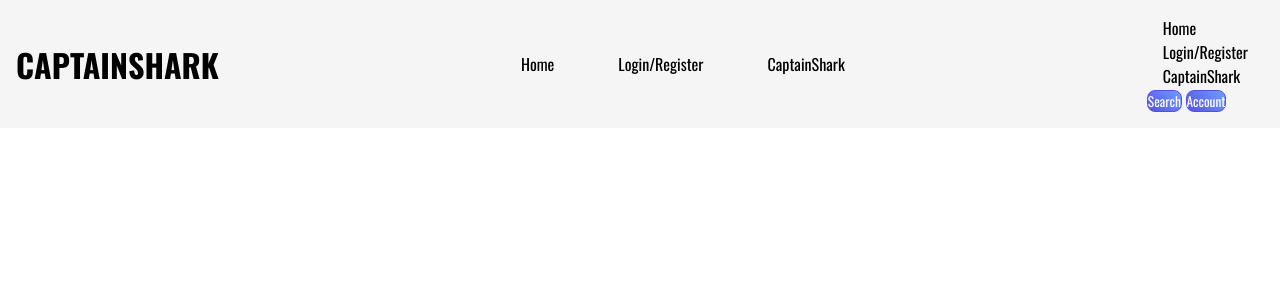
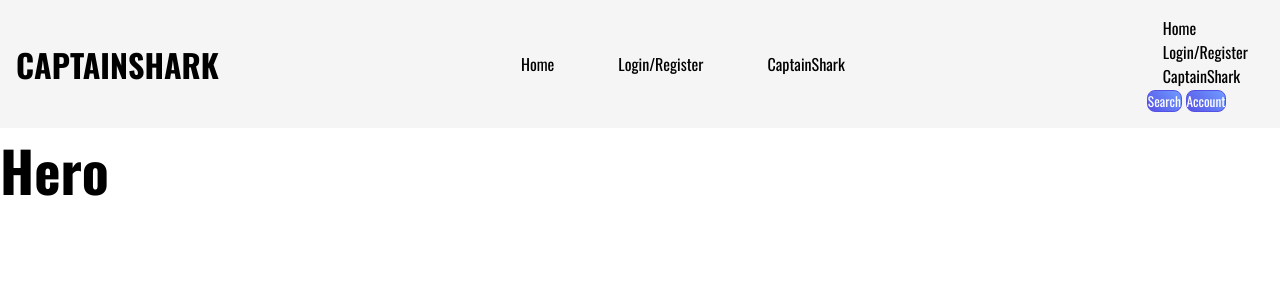
Before and after one commit to Slicorish/CaptainSharkMainPg, a React (Create React App) app: page / in a window 1280 px wide. Shown: the top 300 px of the page. Built offline with nearby package versions, Linux system fonts and the light colour scheme.

Commit message:
Update App.js

```diff
--- a/src/App.js
+++ b/src/App.js
@@ -1,9 +1,12 @@
 import React from 'react'
 import Navbar from './components/navbar/Navbar';
+import Hero from './components/hero/Hero';
+
 function App() {
   return (
     <div>
       <Navbar />
+      <Hero />
 
     </div>
   );
```
